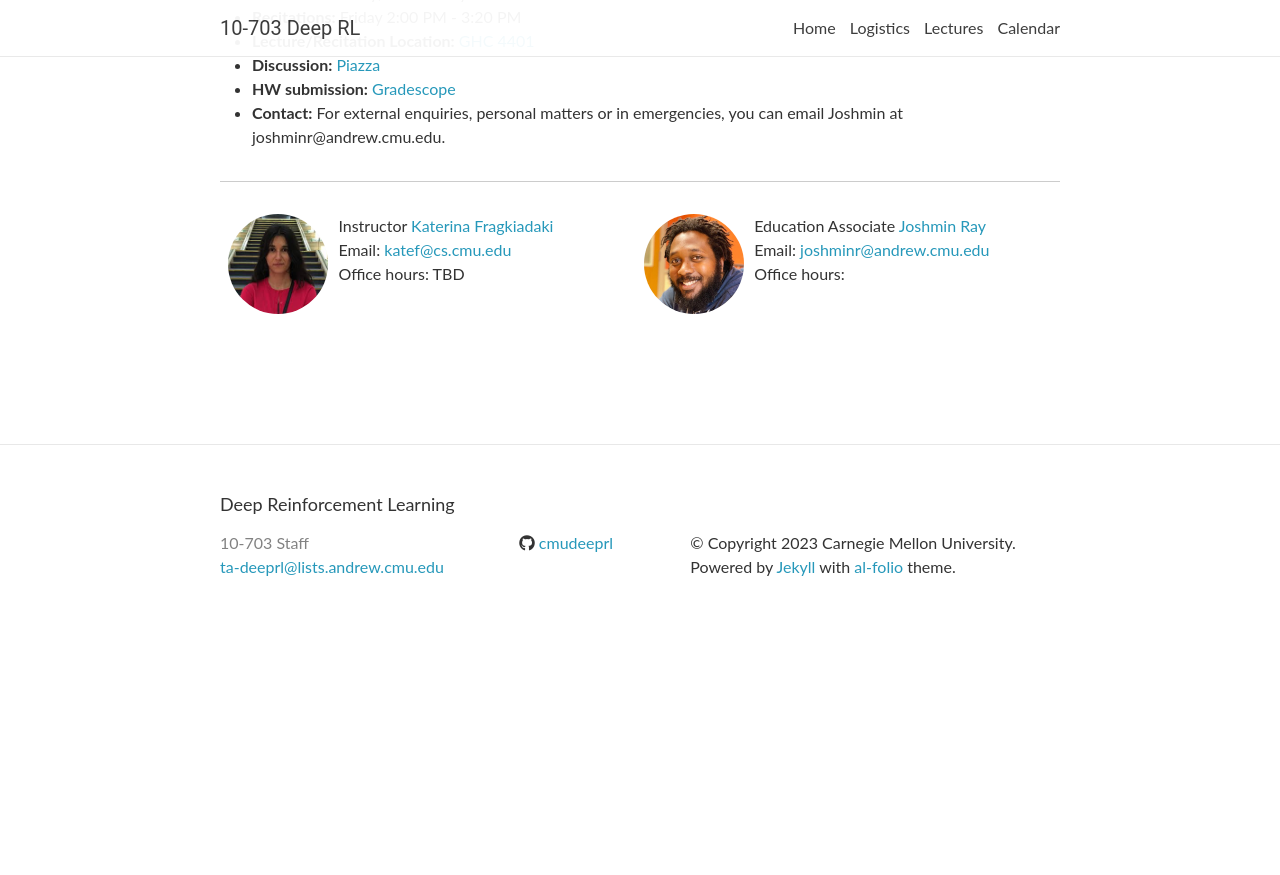
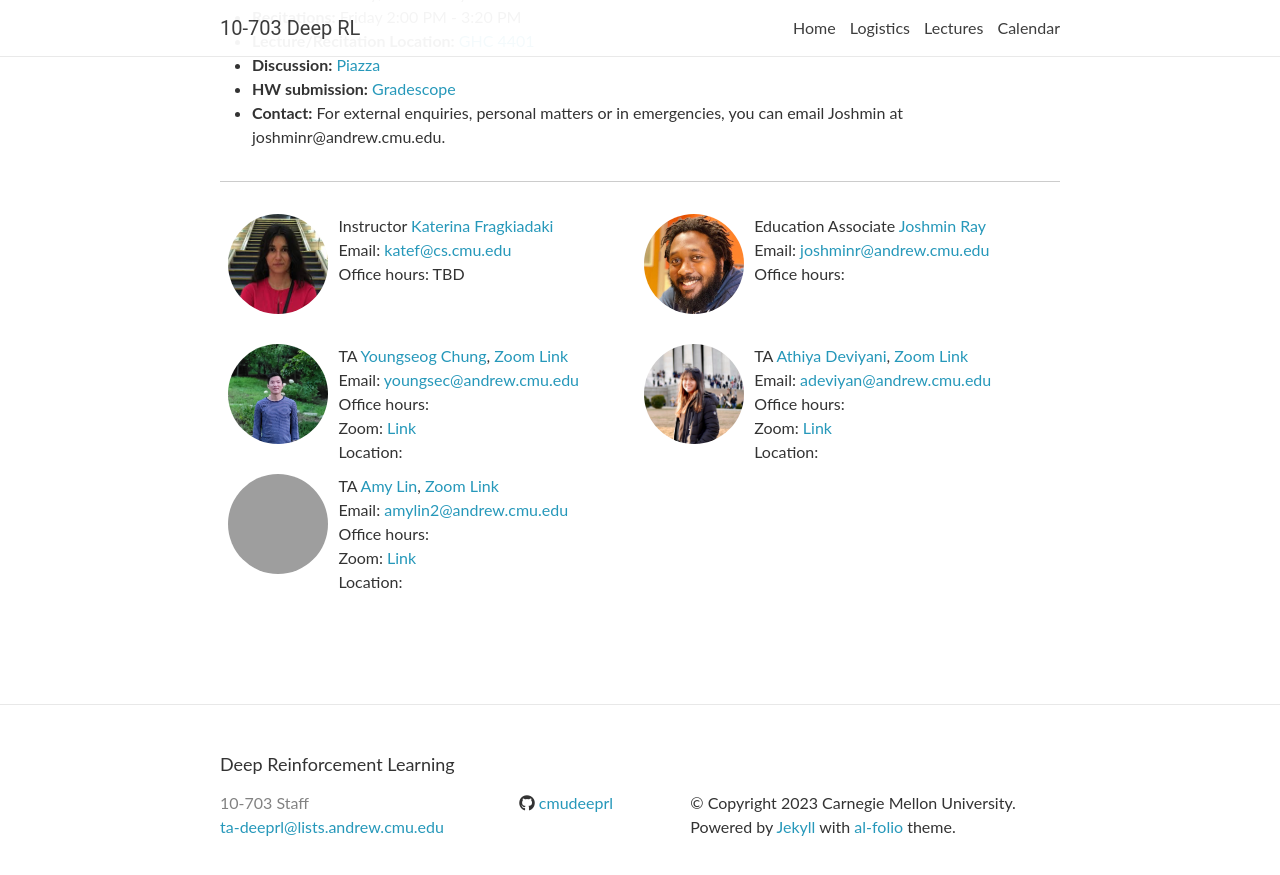
Before and after one commit to cmudeeprl/403website_s24, a Jekyll site: the page built from _pages/about.md, in a window 1280 px wide and 900 px high, scrolled down 1149 px. Shown: the top 875 px of the window. Built offline with Jekyll 4.4.1, drawn with Linux system fonts in a browser that asks for light colours; nearby versions of some CDN libraries; comment, search, counter and statistics services are not loaded; before the commit the page ends 1789 px from its top, so only the background shows below that; part of the change alters nothing that is shown; grey boxes are pictures that could not be loaded.

Commit message:
Updating TA info

```diff
--- a/_data/staff.yml
+++ b/_data/staff.yml
@@ -13,29 +13,29 @@ EducationAssociates:
       image: staff/Joshmin.jpeg
 
 TAs:
-    # - name: Youngseog Chung
-    #   email: youngsec@andrew.cmu.edu
-    #   url:
-    #   office-hours: # Wed 5:00pm - 6:00pm
-    #   location: # WEH 5421
-    #   image: # staff/Alan.jpg
-    #   zoom: # https://cmu.zoom.us/j/2310497456
+    - name: Youngseog Chung
+      email: youngsec@andrew.cmu.edu
+      url:
+      office-hours: # Wed 5:00pm - 6:00pm
+      location: # WEH 5421
+      image: staff/chung_youngseog_mld.jpg
+      zoom: # https://cmu.zoom.us/j/2310497456
 
-    # - name: Athiya Deviyani
-    #   email: adeviyan@andrew.cmu.edu
-    #   url:
-    #   office-hours: # Wed 2:00pm - 3:00pm
-    #   location: # NSH 3128
-    #   image: # staff/Brian.jpg
-    #   zoom: # https://cmu.zoom.us/j/2064967363
+    - name: Athiya Deviyani
+      email: adeviyan@andrew.cmu.edu
+      url:
+      office-hours: # Wed 2:00pm - 3:00pm
+      location: # NSH 3128
+      image: staff/Athiya.jpeg
+      zoom: # https://cmu.zoom.us/j/2064967363
 
-    # - name: Amy Lin
-    #   email: amylin2@andrew.cmu.edu
-    #   url:
-    #   office-hours: # Tues 3:00pm - 4:00pm
-    #   location: # GHC 8228
-    #   image: # staff/Lawrence.jpg
-    #   zoom: # https://cmu.zoom.us/j/4891032108
+    - name: Amy Lin
+      email: amylin2@andrew.cmu.edu
+      url:
+      office-hours: # Tues 3:00pm - 4:00pm
+      location: # GHC 8228
+      image: staff/Amy.jpg
+      zoom: # https://cmu.zoom.us/j/4891032108
 
     # - name:
     #   email:
```
Also changed, not shown: assets/img/staff/Alan.jpg (deleted), assets/img/staff/Athiya.jpeg (added), assets/img/staff/Brian.jpg (deleted), assets/img/staff/Lawrence.jpg (deleted), assets/img/staff/Ricky.jpg (deleted), assets/img/staff/Xiqiao.jpg (deleted), assets/img/staff/chung_youngseog_mld.jpg (added), 3 other files.
